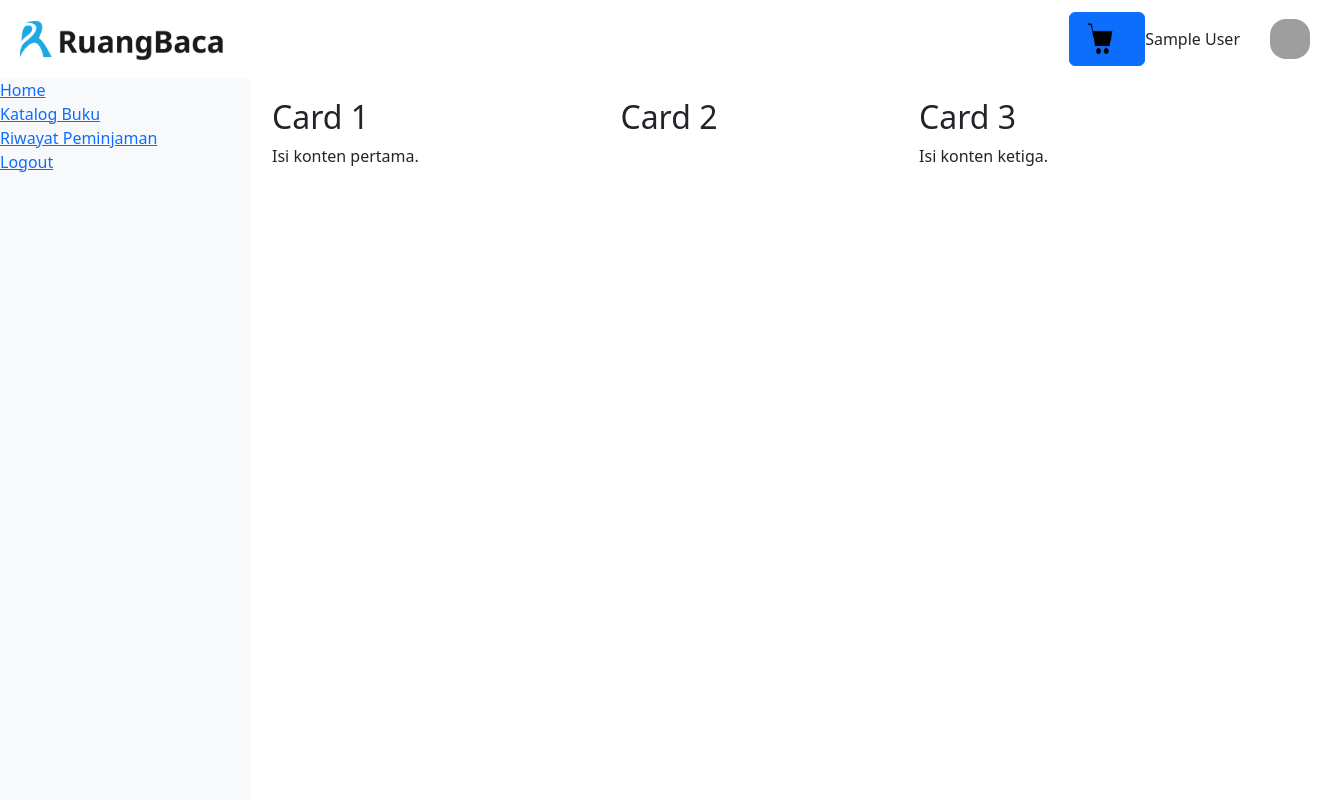
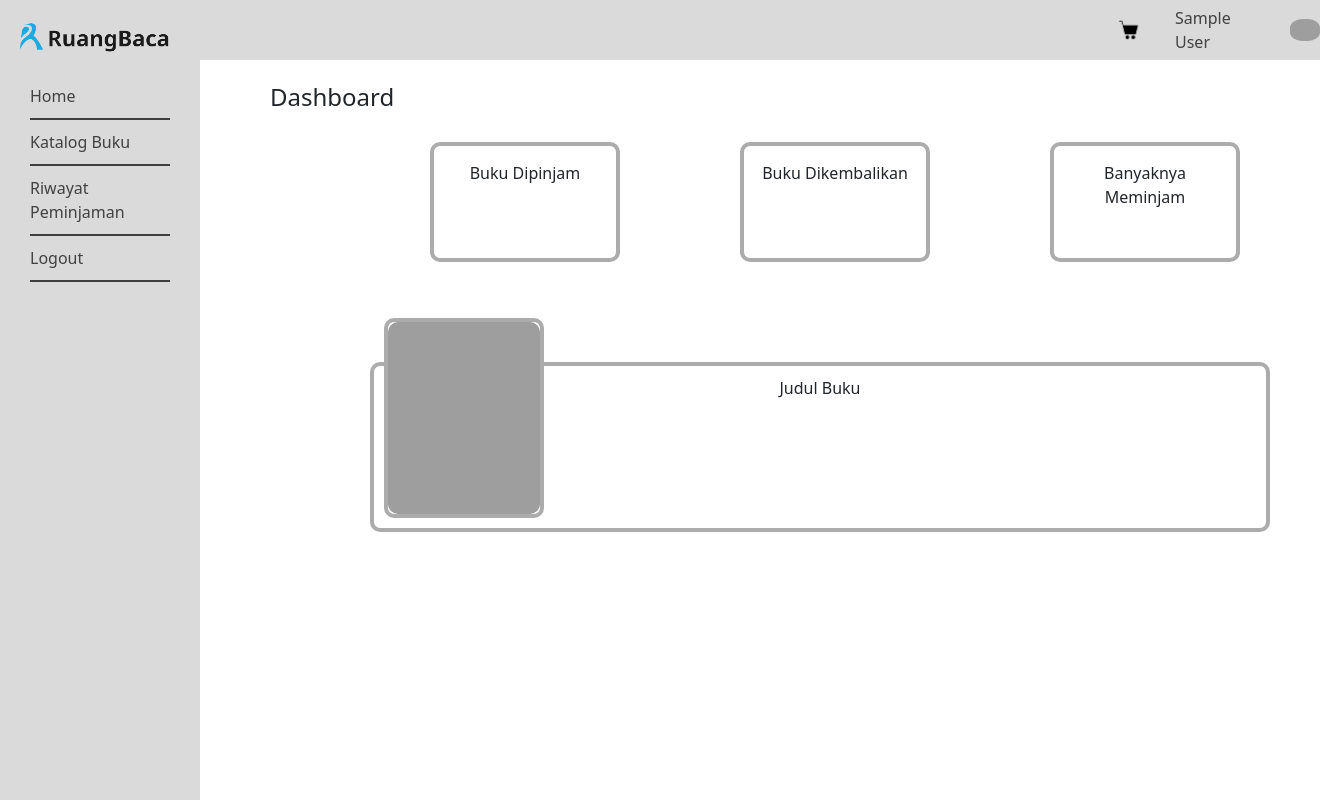
Before and after one commit to SonyFebri/ruang_baca, a PHP site: page /anggota/dashboard in a window 1320 px wide. Run offline with PHP 8.4, Linux system fonts and the light colour scheme; the visitor is signed in with stand-in values (Sample User, id 1); data that the repository does not hold is empty; some libraries are stand-ins or nearby versions; grey boxes are pictures that could not be loaded.

Commit message:
repair dashbord view

```diff
--- a/app/views/admin/kelola/detailPeminjaman.view.php
+++ b/app/views/admin/kelola/detailPeminjaman.view.php
@@ -1,7 +1,4 @@
-body>
 <?php Helper::importView("partials/headerAdmin.view.php") ?>
-
-
 <div class="tabel">
     <table class="table table-striped" style="margin-inline: 50px;">
         <thead>
--- a/app/views/anggota/dashboard.view.php
+++ b/app/views/anggota/dashboard.view.php
@@ -1,33 +1,38 @@
 <head>
-    <link rel="stylesheet" href="<?php echo App::get("root_uri") . "/public/css/styleCardDashboard.css" ?>">
+
     <?php Helper::importView("partials/headerAnggota.view.php") ?>
+    <?php Helper::importView("partials/sidebarAnggota.view.php") ?>
+
 </head>
+<link rel="stylesheet" href="<?php echo App::get("root_uri") . "/public/css/styleCarddashboard.css" ?>">
 
 <body>
+    <h4>Dashboard</h4>
+    <div class="container-wrapper">
 
-    <?php Helper::importView("partials/sidebarAnggota.view.php") ?>
-
-    <!-- Container -->
-    <div class="container">
-        <!-- Konten pertama -->
-        <div>
-            <h2>Card 1</h2>
-            <p>Isi konten pertama.</p>
+        <!-- Kontainer pertama -->
+        <div class="container">
+            <!-- Isi kontainer 1 -->Buku Dipinjam
         </div>
 
-        <!-- Konten kedua -->
-        <div>
-            <h2>Card 2</h2>
-            <!-- Isi konten kedua di sini -->
+        <!-- Kontainer kedua -->
+        <div class="container">
+            <!-- Isi kontainer 2 -->Buku Dikembalikan
         </div>
 
-        <!-- Konten ketiga -->
-        <div>
-            <h2>Card 3</h2>
-            <p>Isi konten ketiga.</p>
+        <!-- Kontainer ketiga -->
+        <div class="container">
+            <!-- Isi kontainer 3 -->Banyaknya Meminjam
+        </div>
+
+    </div>
+    <div class="container2">
+        Judul Buku
+        <div class="book-container">
+            <img src="<?php echo App::get("root_uri") . "/public/cover/gusdur.jpg" ?>" class="card-img-top"
+                alt="Book Cover">
         </div>
     </div>
-
     <?php Helper::importView("partials/footer.view.php") ?>
 
 </body>
--- a/app/views/anggota/katalogBuku.view.php
+++ b/app/views/anggota/katalogBuku.view.php
@@ -5,7 +5,6 @@
 
 <body>
     <?php Helper::importView("partials/headerAnggota.view.php") ?>
-    <?php Helper::importView("partials/sidebarAnggota.view.php") ?>
 
     <div class="container mt-1">
         <form class="form-inline" action="<?php echo App::get("root_uri") . "/buku/searchBook" ?>" method="get">
@@ -31,8 +30,8 @@
 
                     <div class="col-10 col-sm-4 col-md-3 mb-2">
                         <div class="card">
-                            <img src="<?php echo App::get("root_uri") . "/public/cover/" . $book->getCoverBuku() ?>"
-                                class="card-img-top" alt="Book Cover">
+                            <img src="<?php echo App::get("root_uri") . $book->getCoverBuku() ?>" class="card-img-top"
+                                alt="Book Cover">
                             <div class="card-body">
                                 <h5 class="card-title">
                                     <?= $book->getJudulBuku() ?>
--- a/app/views/base.view.php
+++ b/app/views/base.view.php
@@ -16,8 +16,14 @@
 </head>
 
 <body>
-    <?php require $subview; ?>
-    <script src="https://cdn.jsdelivr.net/npm/@popperjs/core@2.10.1/dist/umd/popper.min.js"></script>
+    <div class="content">
+        <!-- Your page content goes here -->
+        <?php require $subview; ?>
+        <!-- ... other content ... -->
+    </div>
+
+
 </body>
+<script src="https://cdn.jsdelivr.net/npm/@popperjs/core@2.10.1/dist/umd/popper.min.js"></script>
 
 </html>
--- a/app/views/partials/footer.view.php
+++ b/app/views/partials/footer.view.php
@@ -1,3 +1,3 @@
-<footer>
+<!-- <footer>
     &copy; Sony 2023
-</footer>
+</footer> -->
--- a/app/views/partials/headerAnggota.view.php
+++ b/app/views/partials/headerAnggota.view.php
@@ -1,62 +1,15 @@
-<style>
-    .user-profile {
-        position: relative;
-        display: inline-block;
-    }
+<nav class="navView">
 
-    .user-info {
-        display: flex;
-        align-items: center;
-    }
-
-    .user-name {
-        margin-top: 1px;
-        margin-right: 30px;
-        /* Mengurangi jarak antara nama dan gambar */
-    }
-
-    .cart-logo {
-        width: 20px;
-        /* Sesuaikan dengan ukuran yang diinginkan */
-        height: 20px;
-        /* Sesuaikan dengan ukuran yang diinginkan */
-        margin-right: 10px;
-    }
-
-    .user-profile img {
-        width: 40px;
-        height: 40px;
-        border-radius: 40%;
-        margin-right: 10px;
-    }
-
-    .logo-img {
-        width: 70%;
-        height: auto;
-        margin-left: 20px;
-    }
-</style>
-
-<nav class="navbar">
-    <div class="logo-container">
-        <img src="<?php echo App::get("root_uri") . "/public/logo/Logo Ruang Baca.png" ?>" alt="Logo" class="logo-img">
-    </div>
-
-    <div class="user-profile">
-        <div class="user-info">
-            <a href="<?php echo App::get("root_uri") . "/anggota/cart/detailCart" ?>" class="btn btn-primary">
+    <a href="<?php echo App::get("root_uri") . "/anggota/cart/detailCart" ?>" class="nav-link">
         <img src="<?php echo App::get("root_uri") . "/public/logo/cart.png" ?>" alt="Keranjang Belanja"
-                    class="cart-logo">
+            class="icon cart-logo">
     </a>
-
     <span class="user-name">
         <?php echo Session::getInstance()->get('nama') ?>
     </span>
-            <a href="<?php echo App::get("root_uri") . "/anggota/profile" ?>">
-                <img src="<?php echo App::get("root_uri") . Session::getInstance()->get('foto_user') ?>"
-                    alt="Foto Pengguna">
+    <a href="<?php echo App::get("root_uri") . "/anggota/profile" ?>" class="nav-link">
+        <img src="<?php echo App::get("root_uri") . Session::getInstance()->get('foto_user') ?>" alt="Foto Pengguna"
+            class="icon user-avatar">
     </a>
 
-        </div>
-    </div>
 </nav>
--- a/app/views/partials/sidebarAnggota.view.php
+++ b/app/views/partials/sidebarAnggota.view.php
@@ -1,27 +1,9 @@
-<nav>
-    <div id="sidebar">
-
-        <ul class="nav flex-column">
-            <li class="nav-item">
-                <a href="<?= App::get("root_uri") . "/anggota/dashboard" ?>">
-                    Home
-                </a>
-            </li>
-            <li class="nav-item">
-                <a href="<?= App::get("root_uri") . "/anggota/katalogBuku" ?>">
-                    Katalog Buku
-                </a>
-            </li>
-            <li class="nav-item">
-                <a href="<?= App::get("root_uri") . "" ?>">
-                    Riwayat Peminjaman
-                </a>
-            </li>
-            <li class="nav-item">
-                <a href="<?= App::get("root_uri") . "/auth/logout" ?>">
-                    Logout
-                </a>
-            </li>
-        </ul>
-    </div>
-</nav>
+<aside class="sidebar">
+    <img src="<?= App::get("root_uri") . "/public/logo/Logo Ruang Baca.png" ?>" alt="Logo" class="logo-img">
+    <nav class="menu">
+        <a href="<?= App::get("root_uri") . "/anggota/dashboard" ?>">Home</a>
+        <a href="<?= App::get("root_uri") . "/anggota/katalogBuku" ?>">Katalog Buku</a>
+        <a href="<?= App::get("root_uri") . "" ?>">Riwayat Peminjaman</a>
+        <a href="<?= App::get("root_uri") . "/auth/logout" ?>">Logout</a>
+    </nav>
+</aside>
--- a/public/css/styleCarddashBoard.css
+++ b/public/css/styleCarddashBoard.css
@@ -1,30 +1,51 @@
+h4{
+  margin-top: 10px;
+  margin-left: 250px;
+}
+.container-wrapper {
+  display: flex;
+  margin-top: 30px;
+  margin-left: 350px;
+}
+
+/* Style untuk setiap kontainer */
 .container {
-    display: flex; /* Menggunakan flexbox untuk menyusun secara horizontal */
-    justify-content: space-between; /* Menyusun item dengan jarak yang sama di antara mereka */
-    width: 100%;
-    max-width: 800px; /* Mengatur lebar maksimal container */
-    margin: 20px auto; /* Memberi margin atas dan bawah, serta mengatur otomatis pada sisi kiri dan kanan */
-  }
-
-  /* Styling untuk setiap card */
-  .card {
-    flex: 0 0 30%; /* Membuat card fleksibel, tetap dengan lebar 30% dari container */
-    background-color: rgb(70, 160, 244);
-    border: 5px solid  rgb(0, 127, 246);
-    padding: 20px;
-    box-sizing: border-box; /* Menghitung padding dan border dalam total lebar/tinggi elemen */
-    text-align: center;
-  }
-  /* Styling untuk judul card */
-.card h2 {
-    font-size: 1.5em; /* Ukuran font untuk judul card */
-    color: #333; /* Warna teks untuk judul card */
-    margin-bottom: 20px; /* Margin bawah untuk memberikan ruang di antara judul dan paragraf */
-  }
-
-  /* Styling untuk isi card */
-  .card p {
-    font-size: 1em; /* Ukuran font untuk isi card */
-    color: #666; /* Warna teks untuk isi card */
-    line-height: 1.4; /* Ketinggian baris untuk memastikan keterbacaan yang baik */
-  }
+  width: 190px;
+  height: 120px;
+  border: 4px solid rgb(172, 172, 172);
+  background-color: rgb(255, 255, 255);
+  box-sizing: border-box;
+  margin-inline:60px ;
+  border-radius: 10px;
+  padding-top: 15px;
+  text-align: center;
+}
+.container2{
+  position: relative;
+  width: 900px;
+  height: 170px;
+  margin-left: 350px;
+  margin-top: 100px;
+  border: 4px solid rgb(172, 172, 172);
+  background-color: rgb(255, 255, 255);
+  border-radius: 10px;
+  text-align: center;
+  padding-top: 10px;
+}
+.book-container{
+  position: absolute;
+  bottom: 0;
+  width: 160px;
+  height: 200px;
+  border: 4px solid rgb(172, 172, 172);
+  border-radius: 10px;
+  margin-left: 10px;
+  margin-bottom: 10px;
+  overflow: hidden;
+}
+.book-container img {
+  width: 100%;
+  height: 100%;
+  object-fit: cover1;
+  border-radius: 10px;
+}
--- a/public/css/styleNavPartials.css
+++ b/public/css/styleNavPartials.css
@@ -1,30 +1,103 @@
 body {
     margin: 0;
     padding: 0;
-    font-family: 'Arial', sans-serif;
-}
-
-#wrapper {
+    font-family: Arial, sans-serif;
     display: flex;
 }
 
-#sidebar {
-    width: 250px;
-    background-color: #f8f9fa;
-    height: 100vh;
+.sidebar {
     position: fixed;
+    left: 0;
+    top: 0;
+    width: 200px;
+    height: 100%;
+    background-color: rgb(218, 218, 218);
+    color: rgb(66, 65, 65);
+    padding: 20px;
+    box-sizing: border-box;
+    z-index: 100;
 }
 
-#content {
+.logo-img {
+    width: 100%;
+    max-width: 150px;
+    height: auto;
+    margin-bottom: 20px;
+    top: 0;
+}
+
+.menu {
+    list-style: none;
+    padding: 0;
+    margin: 0;
+}
+
+.menu a {
+    text-decoration: none;
+    color:rgb(66, 65, 65);
+    display:block;
+    padding: 10px 0;
+    border-bottom: 2px solid #3e3e3e;
+}
+
+.menu a:hover {
+    background-color: #cacaca;
+}
+
+.content {
     flex: 1;
     padding: 20px;
+    margin-top: 4%;
 }
 
-#footer {
+.navView {
+
+    display: flex;
+    position: fixed;
+    top: 0;
+    align-items: center;
+    height: 60px;
+    width: 100%;
+    padding: 10px;
+    background-color: rgb(218, 218, 218);
+    color: rgb(66, 65, 65);
+    z-index: 99;
+}
+
+.cart-logo{
+    width: 30px;
+    height: auto;
+    margin-right: 10px;
+    margin-left: 1075px;
+    display: flex;
+    border-radius: 40%;
+}
+.user-avatar {
+    width: 30px;
+    height: auto;
+    display: flex;
+    margin-left: 10px;
+    border-radius: 40%;
+}
+
+.user-name {
+    margin-right: 10px;
+    margin-left: 10px;
+}
+
+.menu a,
+.nav-link {
+    text-decoration: none;
+    color:rgb(66, 65, 65);;
+    margin: 0 10px;
+}
+
+footer {
+    margin-top: 70px;
+    margin-bottom: 0;
+    width: 100%;
+    background-color: rgb(218, 218, 218);
+    color: #000000;
+    padding: 10px;
     text-align: center;
-    padding: 10px;
-    background-color: #f8f9fa;
-    position: fixed;
-    bottom: 0;
-    width: 100%;
 }
```
Also changed, not shown: public/css/styleCardBuku.css (+39 -47 lines), public/logo/Logo Ruang Baca.png. Lines whose indentation alone changed are shown as unchanged.
